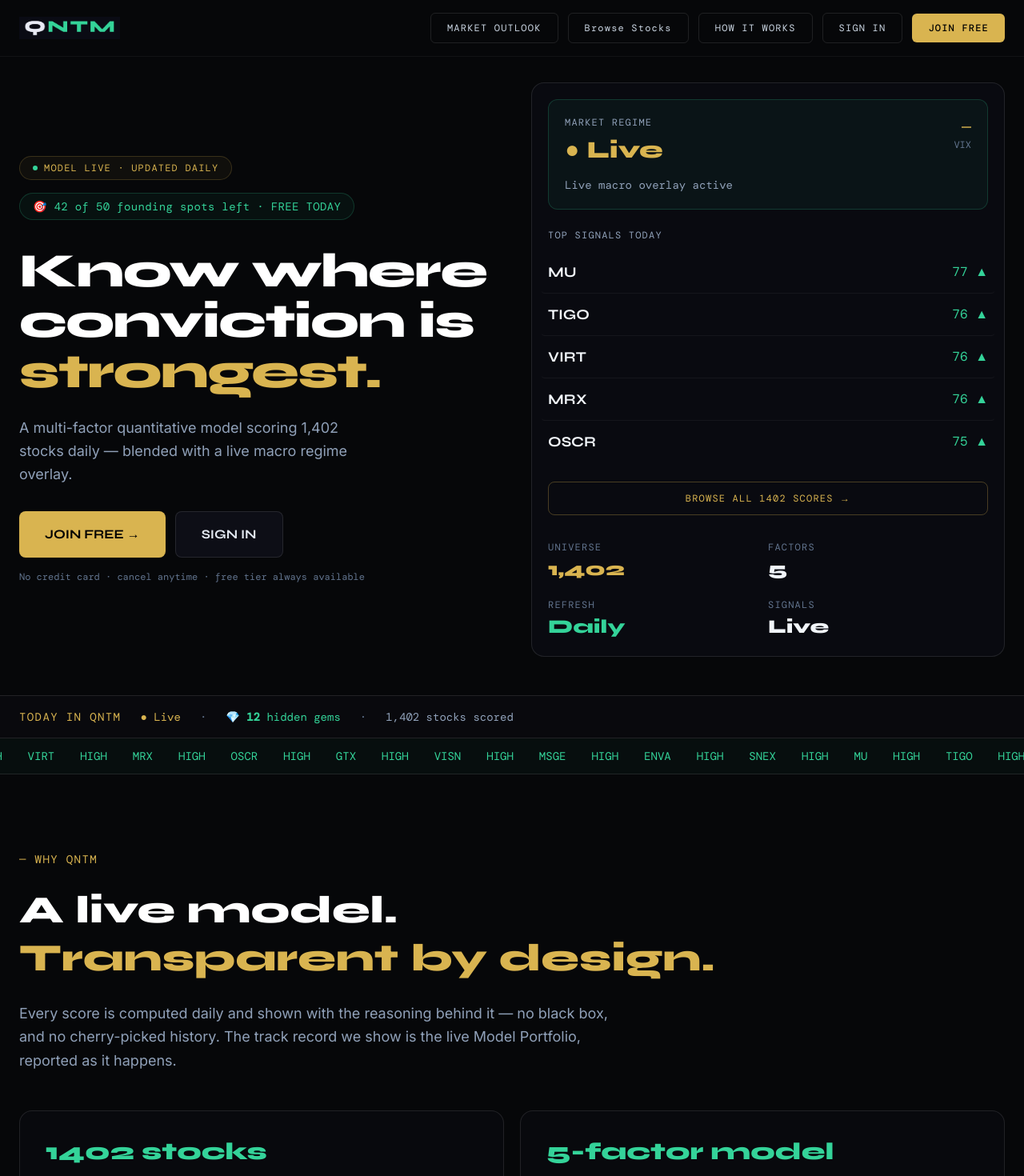
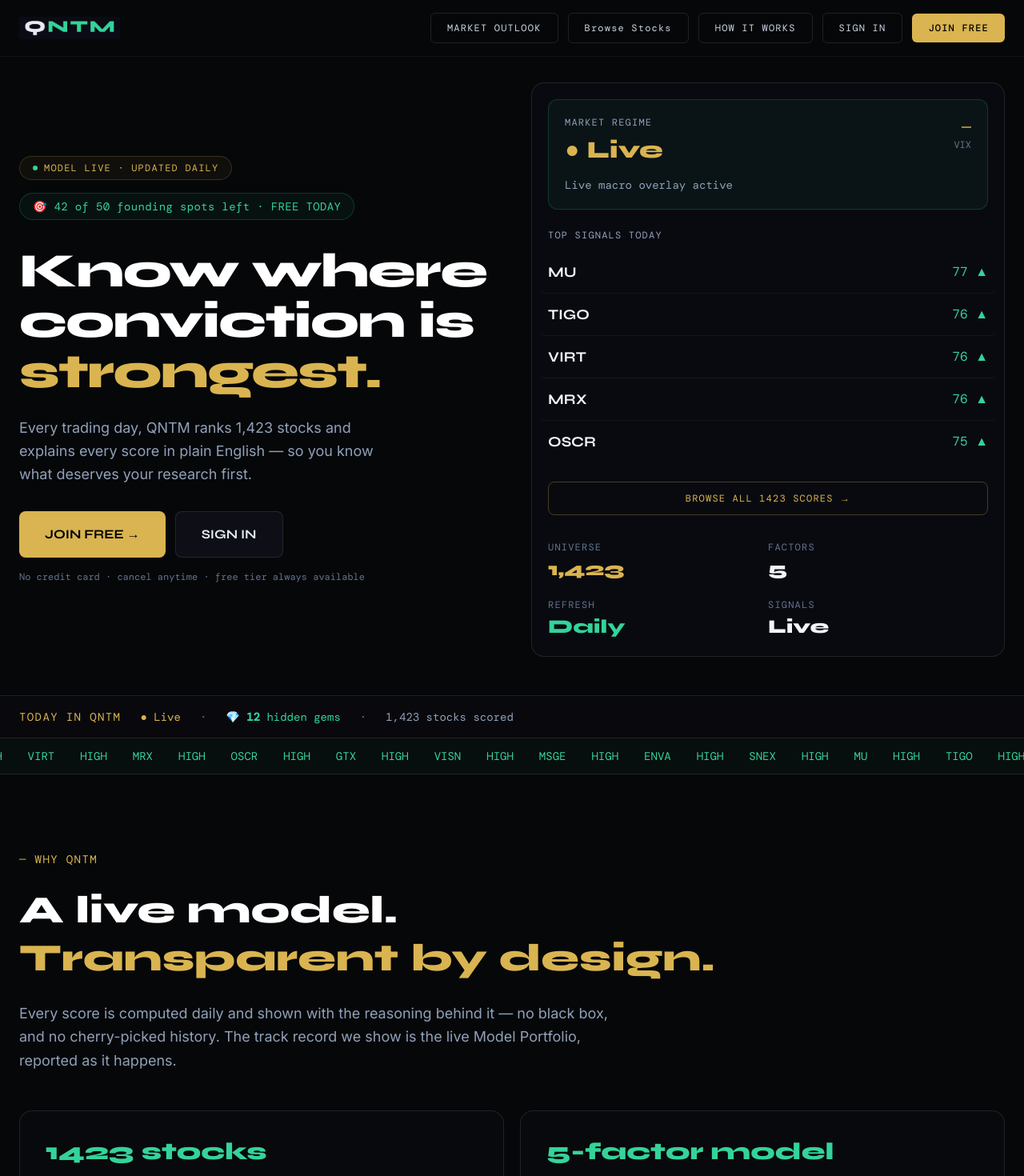
Before and after one commit to andymcalister/qntm-web, a Next.js app: page / in a window 1280 px wide. Shown: the top 1470 px of the page at 80% size. Built offline with nearby package versions, Linux system fonts and the light colour scheme; no server answers.

Commit message:
Homepage: fix stock count 1402→1423, rewrite hero subhead outcome-first

```diff
--- a/app/page.tsx
+++ b/app/page.tsx
@@ -74,10 +74,10 @@
   const tickerNames = hero.signals.length ? hero.signals.map((s) => s.ticker) : fallbackTickerNames;
 
   const gemsCount = hero.gems ?? 12;
-  const totalCount = hero.total ?? 1402;
+  const totalCount = hero.total ?? 1423;
 
   const whyCards = [
-    { title: "1402 stocks", color: "text-mint", body: "Russell 1000 + top Russell 2000 small-caps, rescored daily" },
+    { title: "1423 stocks", color: "text-mint", body: "Russell 1000 + top Russell 2000 small-caps, rescored daily" },
     { title: "5-factor model", color: "text-mint", body: "Momentum, Quality, Volume, Value, Sentiment" },
     { title: "Plain-English", color: "text-gold", body: "A written rationale behind every conviction score" },
     { title: "Live portfolio", color: "text-mint", body: "Rules-based entries & exits, marked daily vs SPY" },
@@ -149,7 +149,7 @@
   }
 
   const freeFeatures = [
-    "Screener — top 50 of 1402",
+    "Screener — top 50 of 1423",
     "HIGH / MOD / LOW conviction signals",
     "5-pillar breakdown + plain-English why",
     "Valuation range on every card",
@@ -161,7 +161,7 @@
   ];
   const proFeatures = [
     "Everything in Free",
-    "Full 1402-stock screener",
+    "Full 1423-stock screener",
     "Unlimited portfolio positions",
     "Hidden Gems detection",
     "Portfolio Simulator (risk profiles)",
@@ -221,7 +221,7 @@
           </h1>
 
           <p className="mt-6 text-lg text-slate-400 max-w-md leading-relaxed">
-            A multi-factor quantitative model scoring 1,402 stocks daily — blended with a live macro regime overlay.
+            Every trading day, QNTM ranks 1,423 stocks and explains every score in plain English — so you know what deserves your research first.
           </p>
 
           <div className="mt-8 flex flex-wrap gap-3">
```
